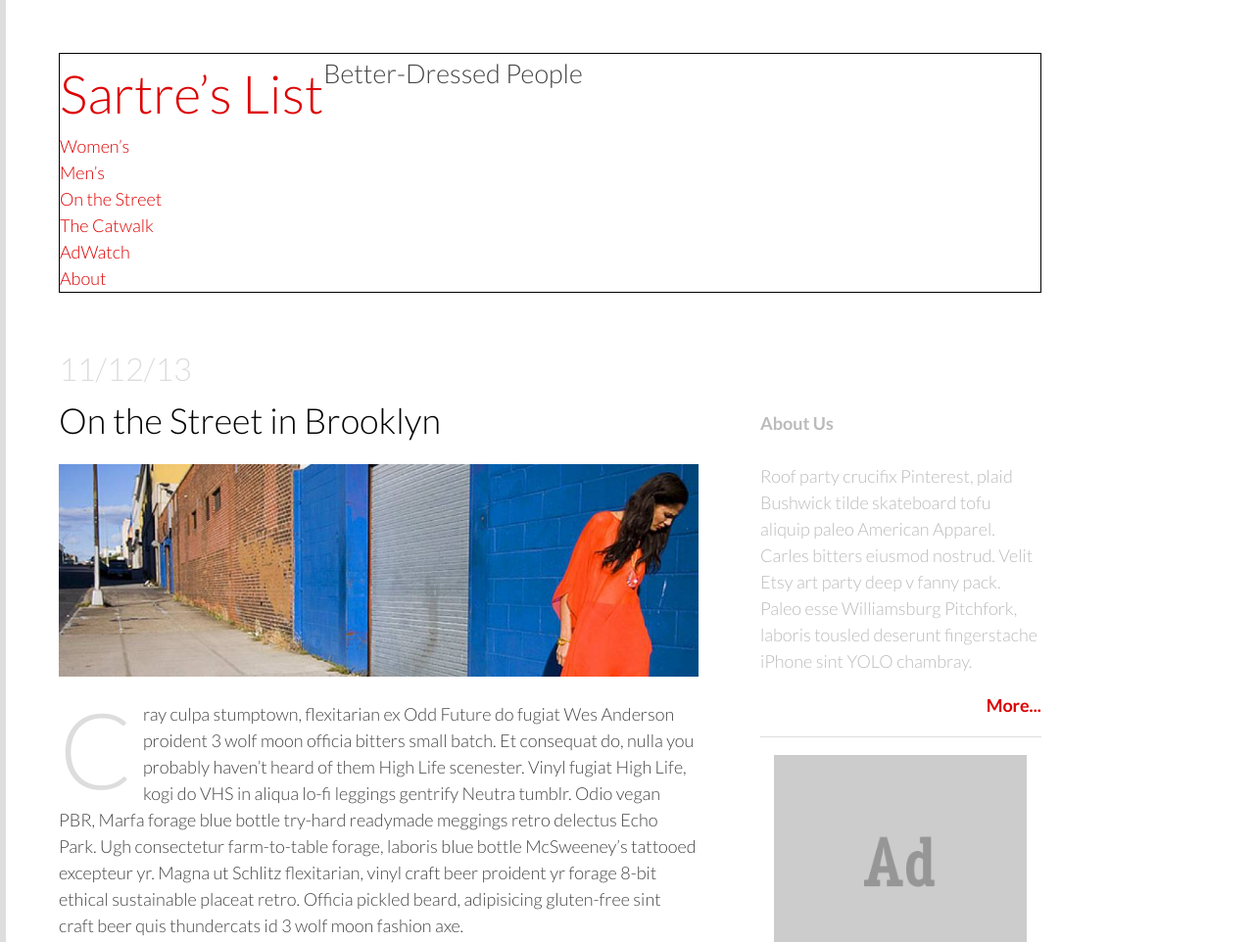
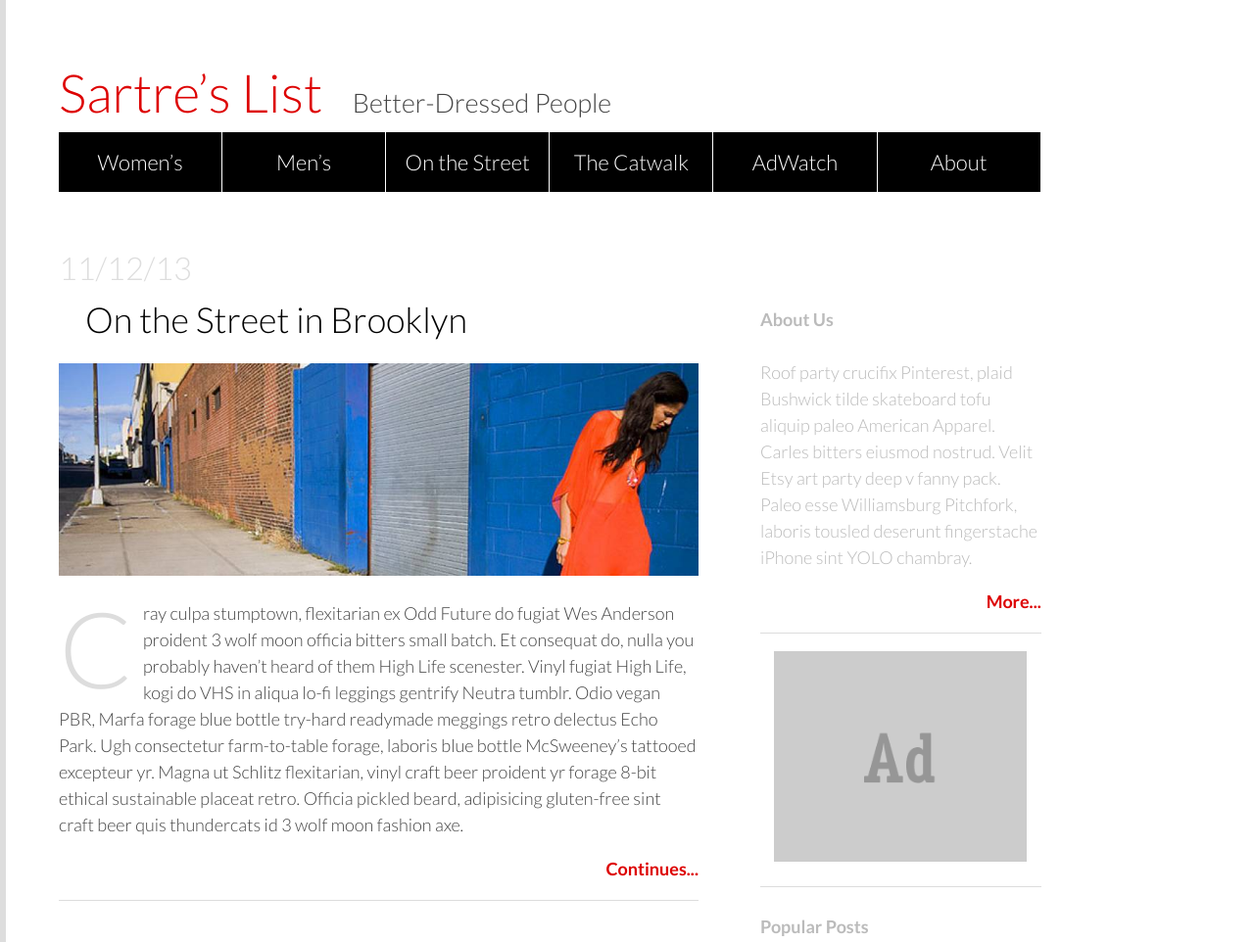
Before and after one commit to claire-l/fashionblog-02, a plain HTML site: page index.html in a window 1280 px wide. Shown: the top 962 px of the page at 98% size. Drawn offline with Linux system fonts and the light colour scheme.

Commit message:
added header css

```diff
--- a/css/style.css
+++ b/css/style.css
@@ -57,23 +57,35 @@ body {
 
 header {
      width: 86%;
-     border: 1px solid #000;
 }
 
 h1 {
      font-size: 3em;
-     float: left;
-     margin: 0;
 }
 
 h2 {
      font-size: 1.5em;
      color: #444;
+     padding-left: 1em;
+}
+
+h1, h2 {
+     display: inline;
+}
+
+.nav a {
+     width: 16.6666%;
+     border-right: 1px solid #FFF;
+     padding: 14px;
+     background-color: #000;
+     color: #FFF;
+     font-size: 22px;
+     text-align: center;
      float: left;
 }
 
-nav {
-     clear: both;
+.nav a:hover {
+     color: #DDD;
 }
 
 a {
@@ -91,7 +103,7 @@ main {
 
 aside {
      width: 30%;
-     margin-top: 8%;
+     margin-top: 5em;
      color: #BBB;
 }
 
--- a/index.html
+++ b/index.html
@@ -10,11 +10,11 @@
 </head>
 
 <body>
-	<header>
+	<header class="clearfix">
 		<h1><a href="index.html">Sartre’s List</a></h1>
 		<h2>Better-Dressed People</h2>
 		<nav>
-			<ul>
+			<ul class="nav">
 				<li><a href="#">Women’s</a></li>
 				<li><a href="#">Men’s</a></li>
 				<li><a href="#">On the Street</a></li>
```
